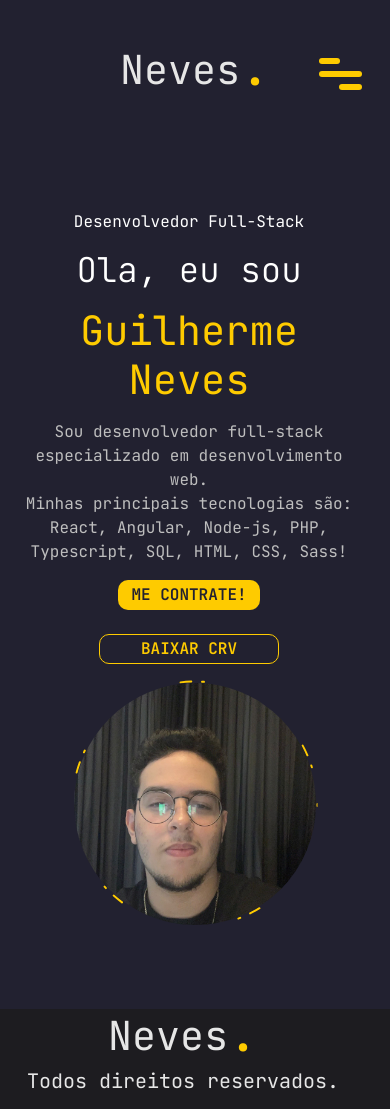
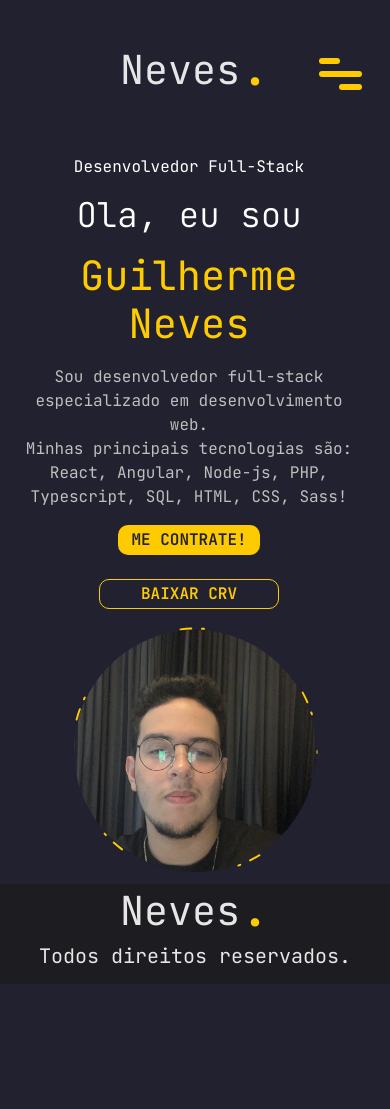
Before and after one commit to GNevez/Portifolio, a React (Vite) app: page / in a window 390 px wide. After the commit the page ends 984 px from the top, so only its background shows below. Built offline with nearby package versions, Linux system fonts and the light colour scheme.

Commit message:
Changed Resp Bugs 19/06

```diff
--- a/src/components/Footer/Footer.jsx
+++ b/src/components/Footer/Footer.jsx
@@ -7,9 +7,8 @@ const Footer = () => {
   return (
     <>
       <footer className={`${styles.footerBar} container-fluid`}>
-        <div className={`row ${styles.rowNav}`}>
-          <div className="col-lg-4 d-flex text-center align-items-center justify-content-center"></div>
-          <div className={`col-lg-6 align-items-center ${styles.ItensNav}`}>
+        <div className={styles.rowNav}>
+          <div className={`col-lg-12 align-items-center ${styles.ItensNav}`}>
             <motion.div
               initial={{ opacity: 0 }}
               animate={{ opacity: 1 }}
@@ -27,10 +26,6 @@ const Footer = () => {
             </motion.div>
             <p className={styles.rights}>Todos direitos reservados.</p>
           </div>
-
-          <div
-            className={`col-lg-2 justify-content-center gap-5 align-items-center ${styles.social}`}
-          ></div>
         </div>
       </footer>
     </>
--- a/src/components/Sobre/Educacao/Educacao.module.scss
+++ b/src/components/Sobre/Educacao/Educacao.module.scss
@@ -40,6 +40,7 @@ $branco: #e6e6e6 ;
 
     .cardXp{
         width: 45%;
+        padding: 10px;
     }
 
     .cardXp p {
--- a/src/components/Sobre/Experiencia/Experiencia.module.scss
+++ b/src/components/Sobre/Experiencia/Experiencia.module.scss
@@ -40,6 +40,7 @@ $branco: #e6e6e6 ;
 
     .cardXp{
         width: 45%;
+        padding: 10px;
     }
 
     .cardXp p {
--- a/src/components/Sobre/Habilidades/Habilidades.module.scss
+++ b/src/components/Sobre/Habilidades/Habilidades.module.scss
@@ -67,7 +67,10 @@ $branco: #e6e6e6 ;
     }
 
     .cardSkill{
-        width: 25%;
+        width: 30%;
         height: auto;
     }
+    .iconSkill{
+        width: 30px;
+    }
 }
--- a/src/routes/Contato/Contato.module.scss
+++ b/src/routes/Contato/Contato.module.scss
@@ -141,7 +141,7 @@ $branco: #e6e6e6 ;
 
 @media (max-width: 991px) {
     .container{
-        margin-bottom: 500px;
+        height: 100%;
     }
     .inputsName{
         flex-direction: column;
--- a/src/routes/Inicio/Home.module.scss
+++ b/src/routes/Inicio/Home.module.scss
@@ -77,6 +77,7 @@ $branco: #e6e6e6 ;
         position: relative;
         text-align: center !important;
         background-image: none;
+        height: 100%;
     }
     .leftSide{
         padding-left: 0;
@@ -90,6 +91,7 @@ $branco: #e6e6e6 ;
 
     .FotoContainer{
         height: 20%;
+        margin-top: 20px;
     }
 }
 
--- a/src/routes/Sobre/Sobre.module.scss
+++ b/src/routes/Sobre/Sobre.module.scss
@@ -99,10 +99,10 @@ $branco: #e6e6e6 ;
 
 @media (max-width: 991px) {
     .container{
-        top: 40px;
-        position: relative;
         text-align: center !important;
         background-image: none;
+        height: 100%;
+        margin-top: 20px;
     }
     .leftSide{
         padding-left: 0;
--- a/src/routes/Trabalhos/Trabalhos.module.scss
+++ b/src/routes/Trabalhos/Trabalhos.module.scss
@@ -102,10 +102,9 @@ $branco: #e6e6e6 ;
 
 @media (max-width: 991px) {
     .container{
-        top: 40px;
-        position: relative;
-        text-align: center !important;
         background-image: none;
+        height: 100%;
+        margin-top: 20px;
     }
     .leftSide{
         padding-left: 0;
```
